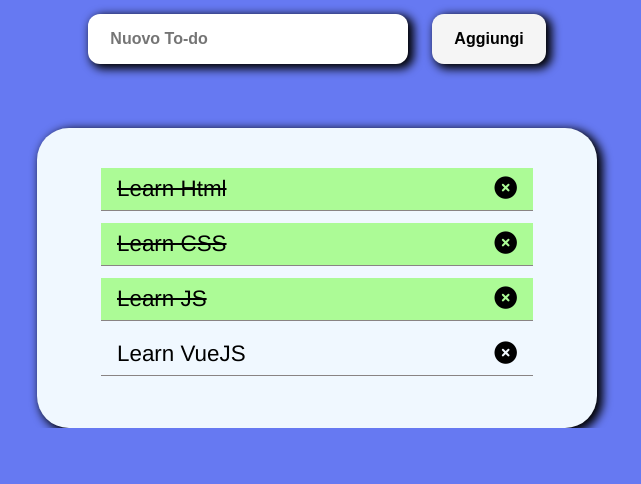
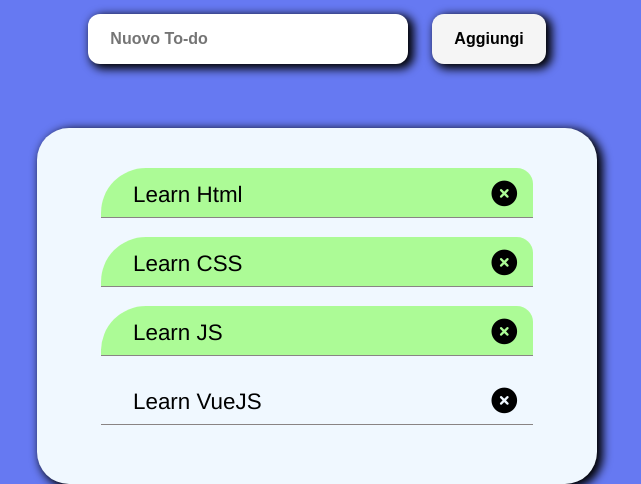
Before and after one commit to GianlucaGiovannini/vue-todolist, a plain HTML site: page index.html in a window 1280 px wide. Shown: the part 414-898 px from the top of the page, without its empty margins (323-964 px from the left). Before the commit the page ends 842 px from the top, so only its background shows below. Drawn offline with nearby package versions, Linux system fonts and the light colour scheme.

Commit message:
add - milestone 2

```diff
--- a/assets/css/style.css
+++ b/assets/css/style.css
@@ -21,6 +21,13 @@ img {
     box-shadow: 4px 3px 10px 2px black;
 }
 
+.todo_done {
+    background-color: rgb(106 255 47 / 50%);
+}
+
+
+/* header */
+
 #site_header {
     margin: 2rem 0;
     text-align: center;
@@ -29,6 +36,9 @@ img {
 #site_header img {
     max-width: 30rem;
 }
+
+
+/* main */
 
 #site_main .container {
     display: flex;
@@ -63,6 +73,9 @@ img {
     background-color: whitesmoke;
 }
 
+
+/* todo container */
+
 .todo_container {
     background-color: aliceblue;
     width: 35rem;
@@ -78,11 +91,13 @@ img {
     display: flex;
     justify-content: space-between;
     align-items: center;
-    padding: 0.5rem 1rem;
-    margin-bottom: 0.75rem;
+    padding: 0.8rem 1rem 0.5rem 2rem;
+    margin-bottom: 1.2rem;
+    border-top-left-radius: 2.8rem;
+    border-top-right-radius: 1rem;
 }
 
-.todo_done {
-    background-color: rgb(106 255 47 / 50%);
-    text-decoration: line-through;
+.todo_item i {
+    font-size: 1.6rem;
+    cursor: pointer;
 }
--- a/assets/js/app.js
+++ b/assets/js/app.js
@@ -42,7 +42,9 @@ const app = new Vue({
     },
 
     methods: {
-
+        removeTask(i) {
+            this.tasks.splice(i, 1)
+        },
     },
 
     mounted() {
--- a/index.html
+++ b/index.html
@@ -38,8 +38,8 @@
                             {{task.text}}
                         </div>
                         <!-- /.desc -->
-                        <div class="icons ">
-                            <i class="fa-solid fa-circle-xmark "></i>
+                        <div class="icons">
+                            <i class="fa-solid fa-circle-xmark" @click="removeTask(i)"></i>
                         </div>
                         <!-- /.icons -->
                     </div>
```
